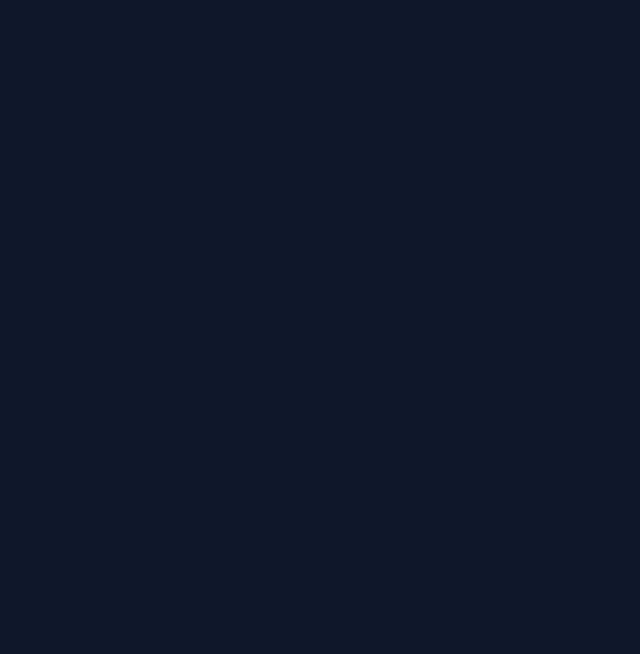
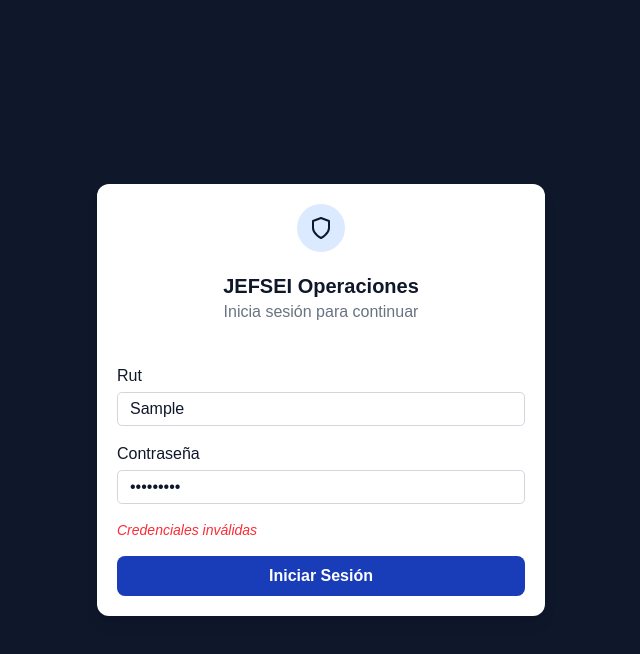
Before and after one commit to DiegoWEBD/CRM-JEFSEI-Frontend, a Next.js app: page /login in a window 1280 px wide. Both pictures are taken after typing "Sample", "Sample123" into the empty fields and a click on the button "Iniciar Sesión". Shown: the top 654 px of the page, without its empty margins (319-959 px from the left). Built offline with nearby package versions, Linux system fonts and the light colour scheme; no server answers.

Commit message:
docker iniciado

```diff
--- /dev/null
+++ b/src/app/login/components/login-form-header.tsx
@@ -0,0 +1,15 @@
+import { FiShield } from 'react-icons/fi'
+
+const LoginFormHeader = () => {
+	return (
+		<div className='mb-6 flex flex-col items-center'>
+			<div className='bg-blue-100 h-12 w-12 flex items-center justify-center rounded-full mb-5'>
+				<FiShield size='1.5rem' />
+			</div>
+			<h1 className='text-xl font-bold'>JEFSEI Operaciones</h1>
+			<p className='text-subtitle'>Inicia sesión para continuar</p>
+		</div>
+	)
+}
+
+export default LoginFormHeader
--- a/src/app/login/components/login-form.tsx
+++ b/src/app/login/components/login-form.tsx
@@ -5,7 +5,9 @@ import Form from '@/components/forms/form/form'
 import Input from '@/components/forms/input/input'
 import { useAuth } from '@/hooks/auth/use-auth'
 import { useFormik } from 'formik'
-import { FiShield } from 'react-icons/fi'
+import LoginFormHeader from './login-form-header'
+import FormError from '@/components/forms/form-error/form-error'
+import Loader from '@/components/loaders/loder'
 
 const LoginForm = () => {
 	const { cargando, error, login } = useAuth()
@@ -18,22 +20,12 @@ const LoginForm = () => {
 	})
 
 	if (cargando) {
-		return <p>Cargando...</p>
-	}
-
-	if (error) {
-		return <p>{error}</p>
+		return <Loader />
 	}
 
 	return (
 		<Form onSubmit={formik.handleSubmit} className='flex flex-col gap-4'>
-			<div className='mb-6 flex flex-col items-center'>
-				<div className='bg-blue-100 h-12 w-12 flex items-center justify-center rounded-full mb-5'>
-					<FiShield size='1.5rem' />
-				</div>
-				<h1 className='text-xl font-bold'>JEFSEI Operaciones</h1>
-				<p className='text-subtitle'>Inicia sesión para continuar</p>
-			</div>
+			<LoginFormHeader />
 			<Input
 				name='rut'
 				label='Rut'
@@ -47,7 +39,7 @@ const LoginForm = () => {
 				onChange={formik.handleChange}
 				value={formik.values.password}
 			/>
-
+			{error && <FormError>{error}</FormError>}
 			<Boton type='submit'>Iniciar Sesión</Boton>
 		</Form>
 	)
--- a/src/app/login/page.tsx
+++ b/src/app/login/page.tsx
@@ -11,7 +11,7 @@ const LoginPage = () => {
 
 	useEffect(() => {
 		if (token) {
-			router.push('/home')
+			router.push('/')
 		}
 	}, [token, router])
 
--- /dev/null
+++ b/src/components/forms/form-error/form-error.tsx
@@ -0,0 +1,5 @@
+const FormError = ({ children }: { children: string }) => {
+	return <p className='text-red-500 italic text-sm'>{children}</p>
+}
+
+export default FormError
--- /dev/null
+++ b/src/components/loaders/loder.tsx
@@ -0,0 +1,44 @@
+type LoaderProps = {
+	text?: string
+	fullScreen?: boolean
+	size?: 'sm' | 'md' | 'lg'
+}
+
+const Loader = ({
+	text = 'Cargando...',
+	fullScreen = false,
+	size = 'md',
+}: LoaderProps) => {
+	const sizeClasses = {
+		sm: 'w-5 h-5 border-2',
+		md: 'w-8 h-8 border-4',
+		lg: 'w-12 h-12 border-4',
+	}
+
+	const content = (
+		<div className='flex flex-col items-center justify-center gap-3'>
+			<div
+				className={`
+					animate-spin
+					rounded-full
+					border-gray-300
+					border-t-black
+					${sizeClasses[size]}
+				`}
+			/>
+			{text && <p className='text-sm font-medium text-gray-700'>{text}</p>}
+		</div>
+	)
+
+	if (fullScreen) {
+		return (
+			<div className='fixed inset-0 z-50 flex items-center justify-center bg-white/80 backdrop-blur-sm'>
+				{content}
+			</div>
+		)
+	}
+
+	return content
+}
+
+export default Loader
```
